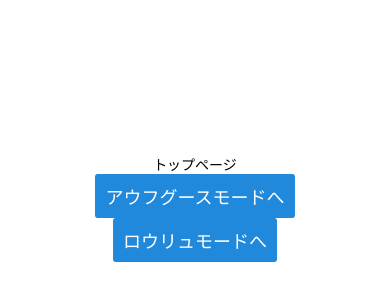
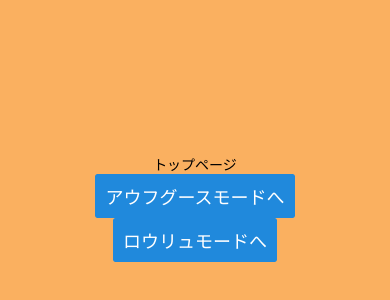
Before and after one commit to uyupun-archive/saunil, a React Native app: screen /Top in a window 390 px wide. Shown: the part 214-514 px from the top of the page. Built offline with nearby package versions, Linux system fonts and the light colour scheme.

Commit message:
fix color

```diff
--- a/app.json
+++ b/app.json
@@ -9,7 +9,7 @@
     "splash": {
       "image": "./assets/splash.png",
       "resizeMode": "contain",
-      "backgroundColor": "#FE962F"
+      "backgroundColor": "#FAB060"
     },
     "updates": {
       "fallbackToCacheTimeout": 0
@@ -21,7 +21,7 @@
     "android": {
       "adaptiveIcon": {
         "foregroundImage": "./assets/adaptive-icon.png",
-        "backgroundColor": "#FE962F"
+        "backgroundColor": "#FAB060"
       }
     },
     "web": {
--- a/src/pages/top/index.tsx
+++ b/src/pages/top/index.tsx
@@ -9,7 +9,7 @@ import { Button } from '@rneui/themed';
 const styles = StyleSheet.create({
   container: {
     flex: 1,
-    backgroundColor: '#fff',
+    backgroundColor: '#FAB060',
     alignItems: 'center',
     justifyContent: 'center',
   },
```
Also changed, not shown: assets/splash.png (deleted), assets/splish.png (added).
